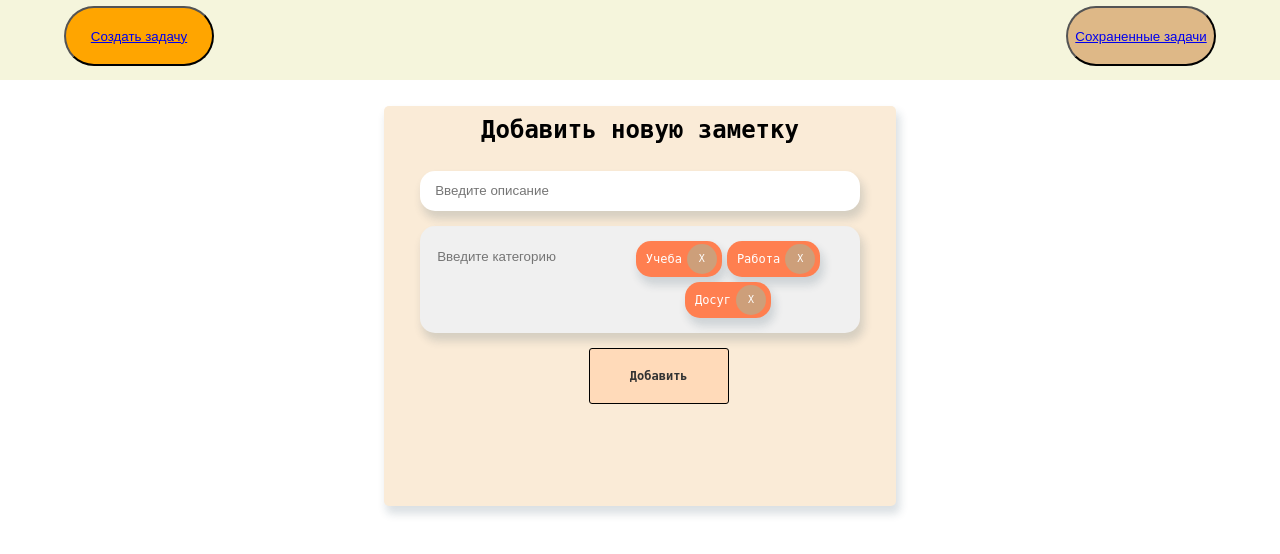
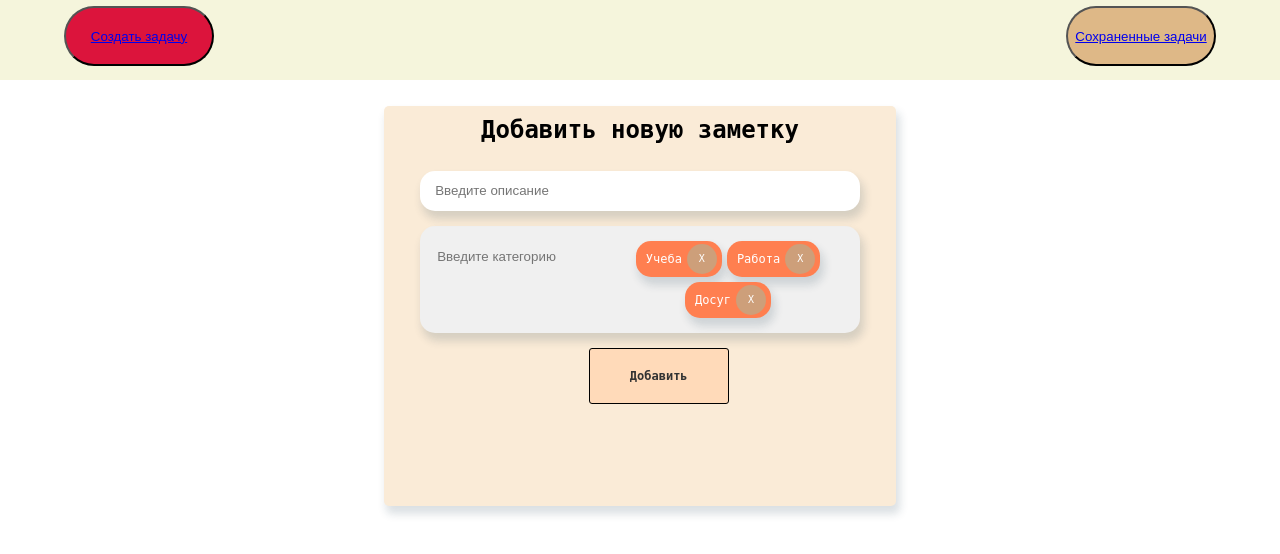
Before and after one commit to ErronBlackSS/GitLaba, a plain HTML site: page index.html in a window 1280 px wide. In both pictures the pointer is over the button "Создать задачу". Drawn offline with Linux system fonts and the light colour scheme.

Commit message:
мелкие правки

```diff
--- a/script.js
+++ b/script.js
@@ -1,5 +1,4 @@
 let todoList = JSON.parse(localStorage.getItem('todos'));
-
 let txt = document.getElementById("txt");
 let list = document.getElementById("list");
 let items = ["Учеба", "Работа", "Досуг"];
--- a/style.css
+++ b/style.css
@@ -40,7 +40,7 @@ a.btn:active {
 }
 
 .container-buttons button:hover {
-    background-color: orange;
+    background-color: crimson;
     transition: 0.5s;
 }
 
```
Also changed, not shown: index.html (+0 -1 lines), saved_todos.js (+4 -5 lines).
